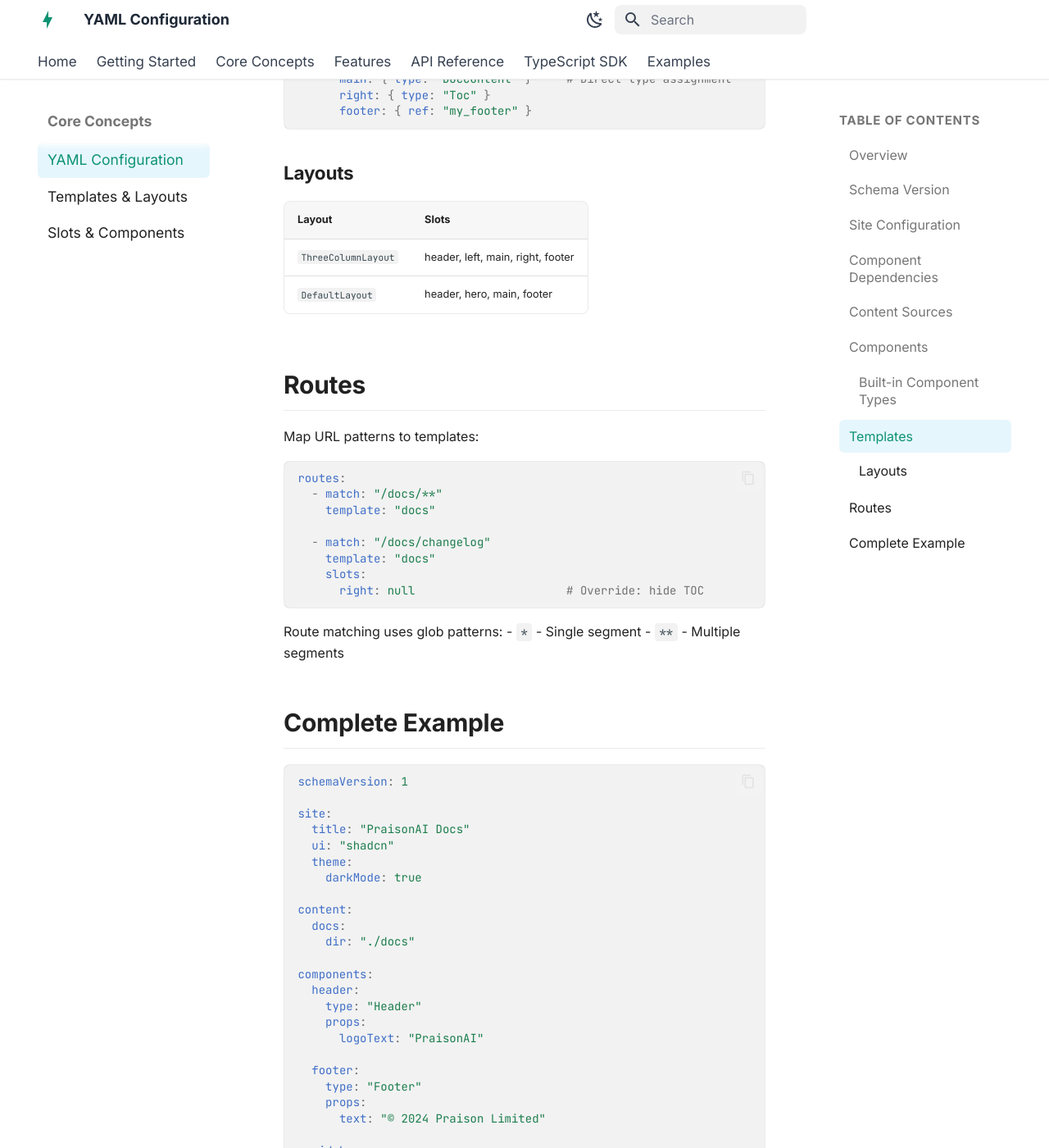
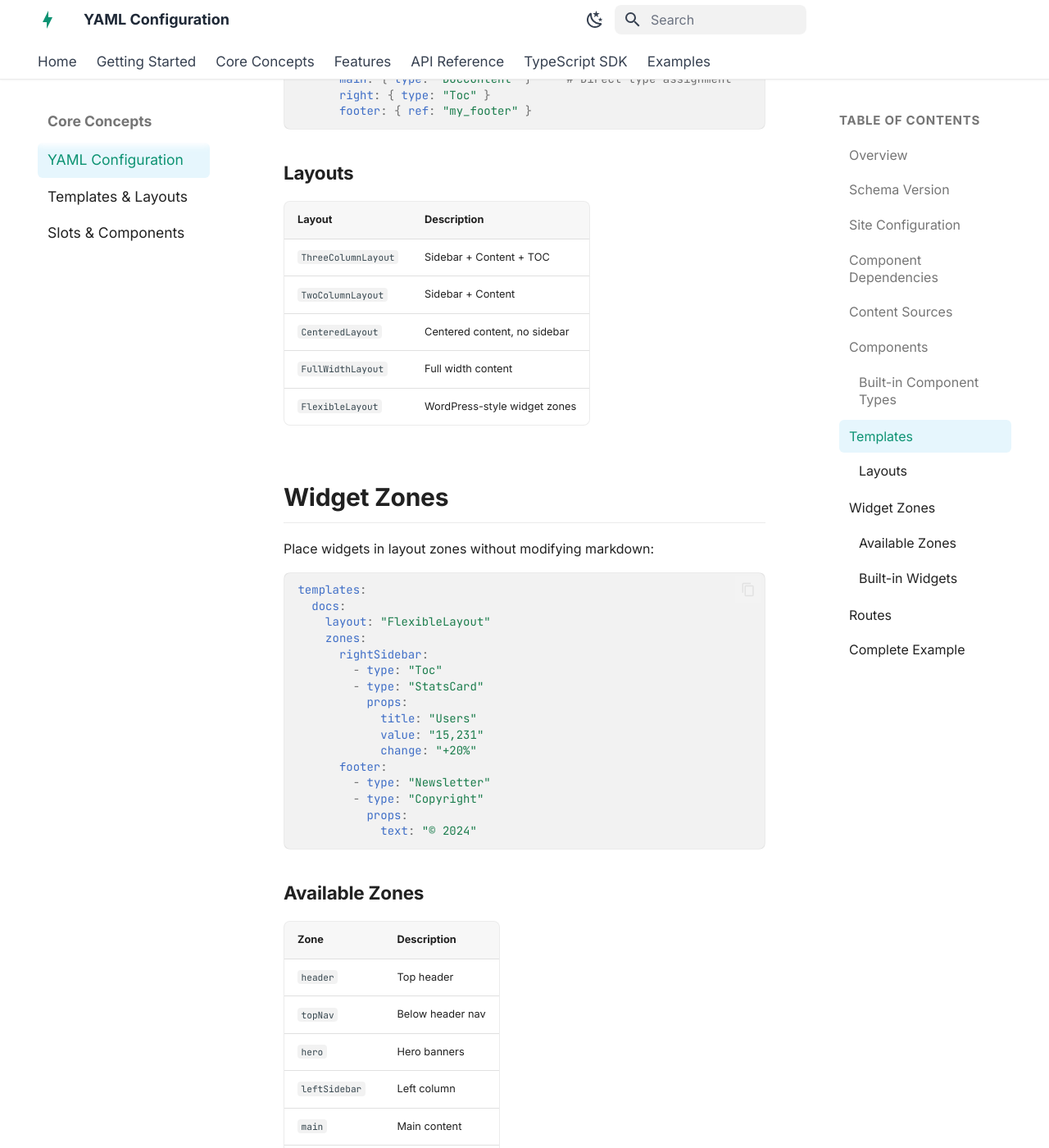
Before and after one commit to MervinPraison/PraisonAIUI, an MkDocs documentation site: the page built from docs/concepts/configuration.md, in a window 1280 px wide and 1400 px high, scrolled down 3074 px. Shown: the whole window at 82% size. Built offline with MkDocs 1.6.1 and Material for MkDocs 9.7.7, drawn with Linux system fonts in a browser that asks for light colours; comment, search, counter and statistics services are not loaded; some of the changed text lies outside the part shown.

Commit message:
docs: Add Widget Zones documentation
- Create docs/features/widget-zones.md with full zone/widget docs
- Update docs/concepts/configuration.md with Widget Zones section
- Document 8 zones and 6 built-in widgets
- Add FlexibleLayout to layouts table

````diff
--- a/docs/concepts/configuration.md
+++ b/docs/concepts/configuration.md
@@ -119,10 +119,62 @@ templates:
 
 ### Layouts
 
-| Layout | Slots |
-|--------|-------|
-| `ThreeColumnLayout` | header, left, main, right, footer |
-| `DefaultLayout` | header, hero, main, footer |
+| Layout | Description |
+|--------|-------------|
+| `ThreeColumnLayout` | Sidebar + Content + TOC |
+| `TwoColumnLayout` | Sidebar + Content |
+| `CenteredLayout` | Centered content, no sidebar |
+| `FullWidthLayout` | Full width content |
+| `FlexibleLayout` | WordPress-style widget zones |
+
+## Widget Zones
+
+Place widgets in layout zones without modifying markdown:
+
+```yaml
+templates:
+  docs:
+    layout: "FlexibleLayout"
+    zones:
+      rightSidebar:
+        - type: "Toc"
+        - type: "StatsCard"
+          props:
+            title: "Users"
+            value: "15,231"
+            change: "+20%"
+      footer:
+        - type: "Newsletter"
+        - type: "Copyright"
+          props:
+            text: "© 2024"
+```
+
+### Available Zones
+
+| Zone | Description |
+|------|-------------|
+| `header` | Top header |
+| `topNav` | Below header nav |
+| `hero` | Hero banners |
+| `leftSidebar` | Left column |
+| `main` | Main content |
+| `rightSidebar` | Right column |
+| `bottomNav` | Pagination area |
+| `footer` | Footer widgets |
+
+### Built-in Widgets
+
+| Widget | Description |
+|--------|-------------|
+| `StatsCard` | Metrics display |
+| `QuickLinks` | Navigation links |
+| `Newsletter` | Email signup |
+| `HeroBanner` | Hero section |
+| `SocialLinks` | Social icons |
+| `Copyright` | Copyright text |
+
+See [Widget Zones](../features/widget-zones.md) for full documentation.
 
 ## Routes
 
````
Also changed, not shown: docs/features/widget-zones.md (added, +184 -0 lines), src/frontend/src/components/ui/resizable.tsx (added, +54 -0 lines), 1 other file.
